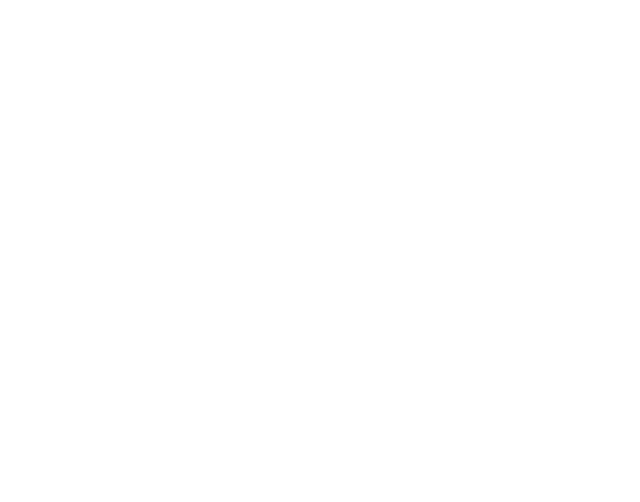
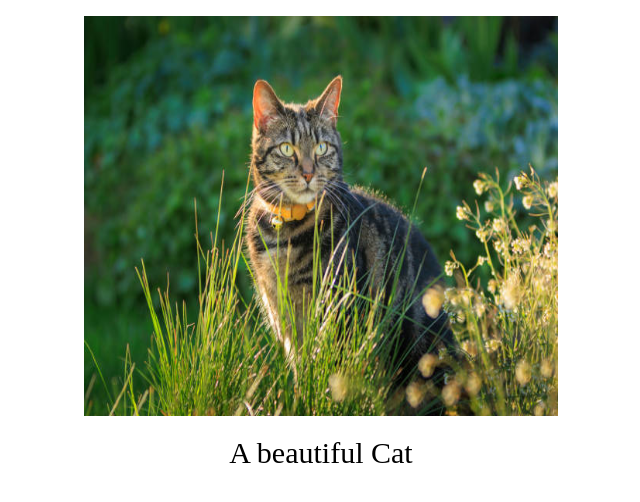
Before and after one commit to solonkonora/cat-photos, a plain HTML site: page index.html in a window 1280 px wide. Shown: the whole page, without its empty margins (319-959 px from the left). Drawn offline with Linux system fonts and the light colour scheme.

Commit message:
added am image of cat and styled it to centralize on the page

```diff
--- a/assets/styles/styles.css
+++ b/assets/styles/styles.css
@@ -0,0 +1,12 @@
+img{
+  display: flex;
+  margin: auto;
+  width: 40%;
+  height: 400px;
+}
+
+figcaption{
+  text-align: center;
+  padding: 20px;
+  font-size: 30px;
+}
--- a/index.html
+++ b/index.html
@@ -3,10 +3,13 @@
 <head>
     <meta charset="UTF-8">
     <meta name="viewport" content="width=device-width, initial-scale=1.0">
-    <title>Document</title>
+    <title>Cats</title>
     <link rel="stylesheet" href="./assets/styles/styles.css">
 </head>
 <body>
-
+    <figure>
+        <img src="./assets/image/cat1.jpg">
+        <figcaption>A beautiful Cat</figcaption>
+    </figure>
 </body>
 </html>
```
Also changed, not shown: assets/image/cat1.jpg (added).
